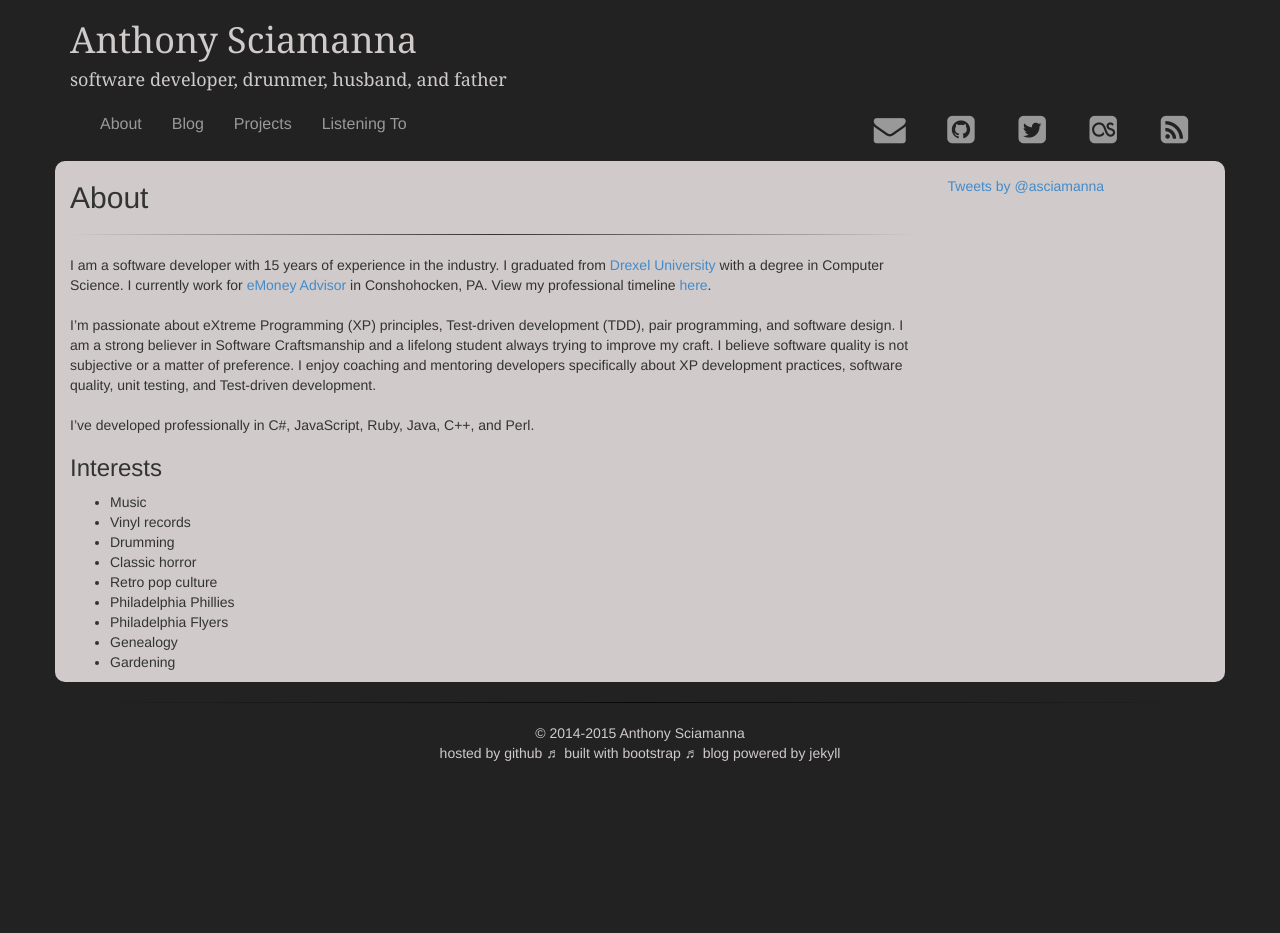
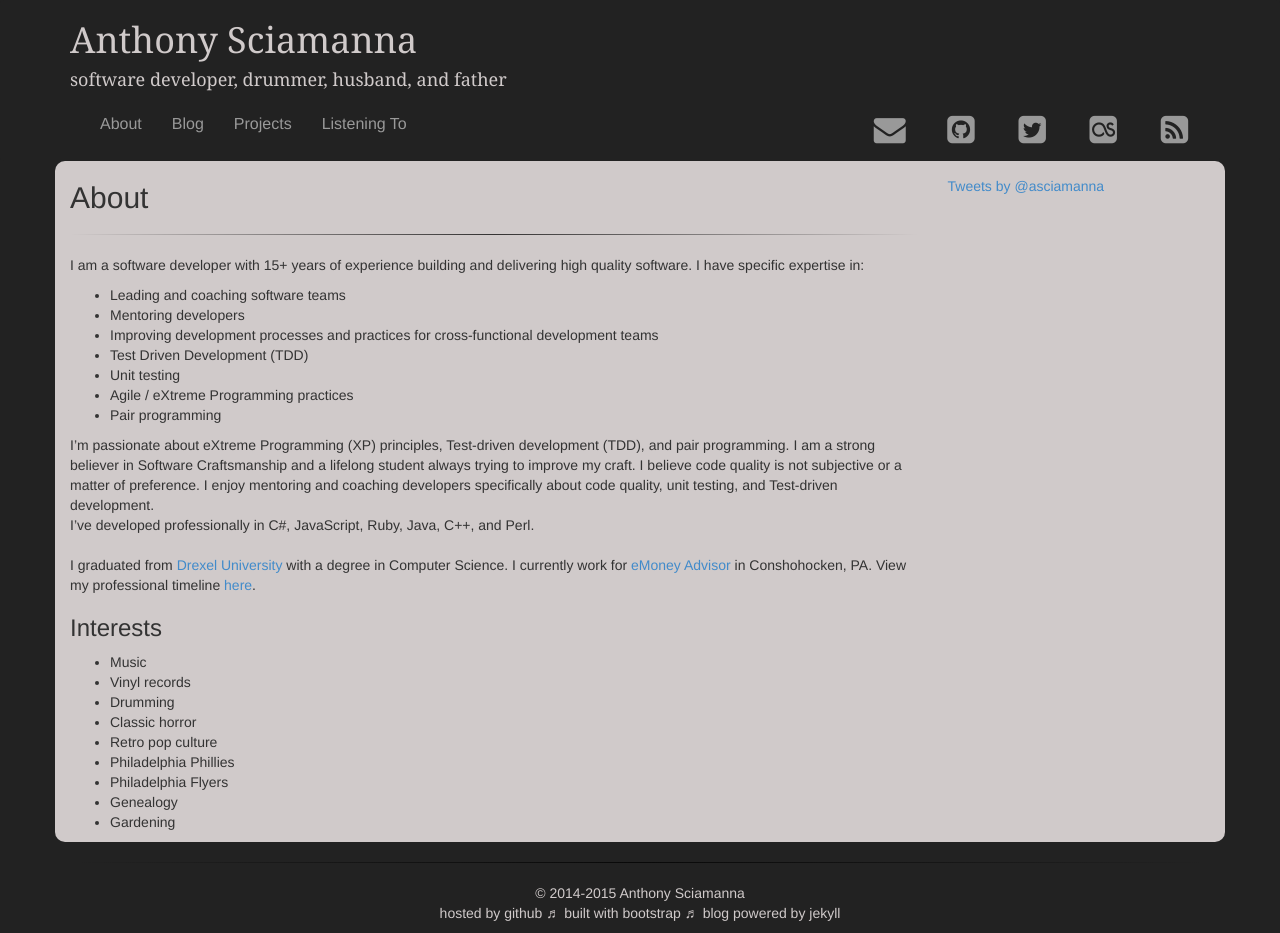
Before and after one commit to asciamanna/asciamanna.github.io, a Jekyll site: the page built from about.md, in a window 1280 px wide. Built offline with Jekyll 4.4.1, drawn with Linux system fonts in a browser that asks for light colours; nearby versions of some CDN libraries; comment, search, counter and statistics services are not loaded; before the commit the page ends 900 px from its top, so only the background shows below that.

Commit message:
updates to about page.

```diff
--- a/about.md
+++ b/about.md
@@ -4,12 +4,22 @@ title: About
 ---
 ##About
 <hr/>
-I am a software developer with {{site.time | date: "%Y" | minus:2000}}  years of experience in the industry. I graduated from [Drexel University](http://www.drexel.edu) with a degree in Computer Science. I currently work for [eMoney Advisor](http://www.emoneyadvisor.com) in Conshohocken, PA. View my professional timeline [here](/timeline.html).
-<br/><br/>
-I'm passionate about eXtreme Programming (XP) principles, Test-driven development (TDD), pair programming, and software design. I am a strong believer in Software Craftsmanship and a lifelong student always trying to improve my craft. I believe software quality is not subjective or a matter of preference.
-I enjoy coaching and mentoring developers specifically about XP development practices, software quality, unit testing, and Test-driven development.
-<br/><br/>
-I've developed professionally in C#, JavaScript, Ruby, Java, C++, and Perl.
+I am a software developer with {{site.time | date: "%Y" | minus:2000}}+  years of experience building and delivering high quality software. I have specific expertise in:
+
+* Leading and coaching software teams
+* Mentoring developers
+* Improving development processes and practices for cross-functional development teams
+* Test Driven Development (TDD)
+* Unit testing
+* Agile / eXtreme Programming practices
+* Pair programming
+
+I’m passionate about eXtreme Programming (XP) principles, Test-driven development (TDD), and pair programming. I am a strong believer in Software Craftsmanship and a lifelong student always trying to improve my craft. I believe code quality is not subjective or a matter of preference. I enjoy mentoring and coaching developers specifically about code quality, unit testing, and Test-driven development.
+<br/>
+I’ve developed professionally in C#, JavaScript, Ruby, Java, C++, and Perl.
+<br/>
+<br/>
+I graduated from [Drexel University](http://www.drexel.edu) with a degree in Computer Science. I currently work for [eMoney Advisor](http://www.emoneyadvisor.com) in Conshohocken, PA. View my professional timeline [here](/timeline.html).
 
 ###Interests
 * Music
```
